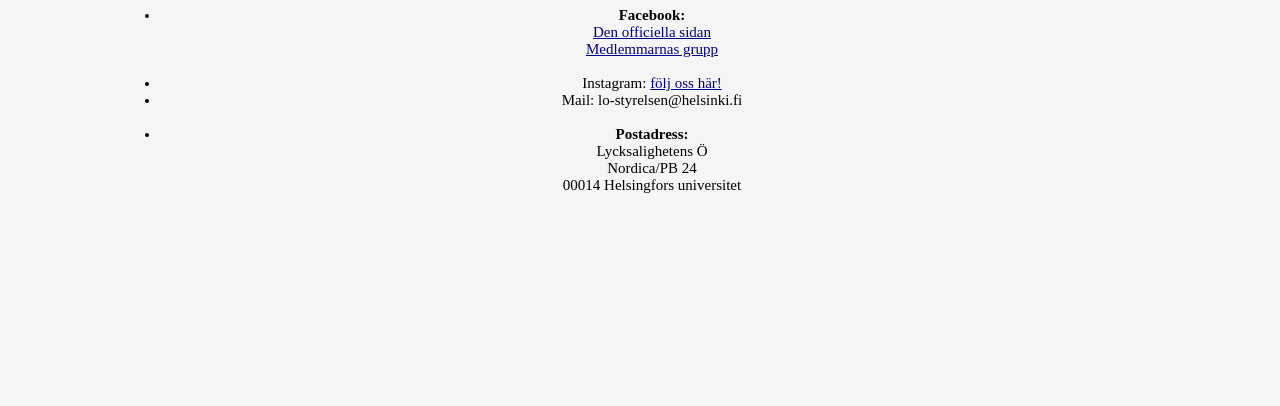
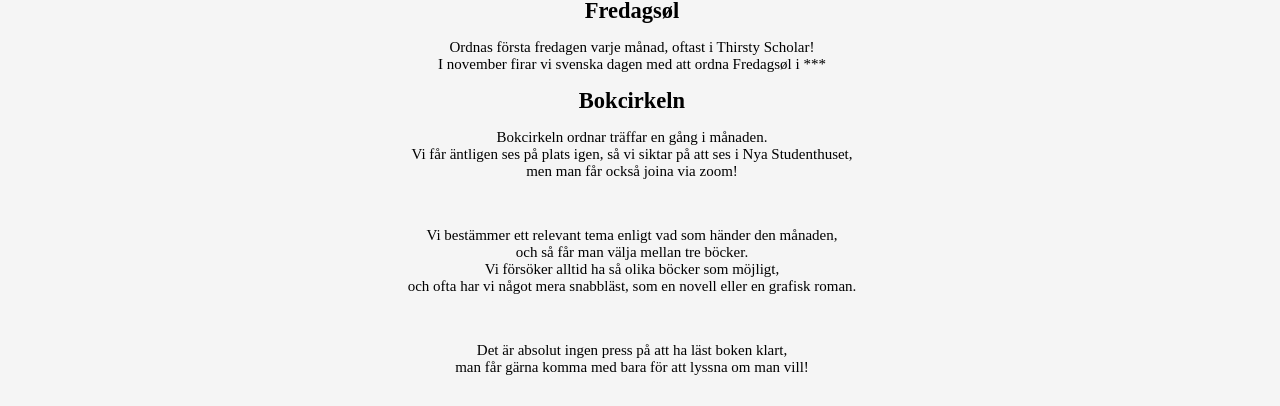
Before and after one commit to neinyz/cartoon-hero, a plain HTML site: page events.html in a window 1280 px wide. Shown: the part 453-859 px from the top of the page. Before the commit the page ends 800 px from the top, so only its background shows below. Drawn offline with Linux system fonts and the light colour scheme.

Commit message:
fixed buttons and wrote bokcirkeln

```diff
--- a/css/lo_styles.css
+++ b/css/lo_styles.css
@@ -48,7 +48,7 @@
 footer{
     text-align: center;
 }
-button {
+.button {
     background-color: whitesmoke;
     color: black;
     font-size: 16px;
@@ -57,7 +57,7 @@
     padding: 12px 28px;
     transition-duration: 0.4s;
 }
-button:hover {
+.button:hover {
     background-color: #0e149a; /*dark blue*/
     color: whitesmoke;
 }
--- a/events.html
+++ b/events.html
@@ -1,7 +1,7 @@
 <!DOCTYPE html>
 <html>
     <head>
-        <title>Evenemang | Lycksalighetens Ö</title>
+        <title>Evenemang | Lycksalighetens Ö r.f</title>
         <link rel="icon" href="img/lo_stor_profil.jpg">
         <link rel="stylesheet" type="text/css" href="css/lo_styles.css">
     </head>
@@ -12,20 +12,22 @@
         </header>
         <main>
             <!--add gångna, kommande & recurring events-->
-            <h1>Evenemang</h1>
-            <ul>
-                <li><b>Facebook:</b><br>
-                <a target="_blank" href="https://facebook.com/lycksalighetenso">Den officiella sidan</a><br>
-                <a target="_blank" href="https://www.facebook.com/groups/419776044742113">Medlemmarnas grupp</a></li><br>
+            <h2>Evenemang</h2>
 
-                <li>Instagram: <a target="_blank" href="https://instagram.com/lycksalighetenso">följ oss här!</a></li>
-                <li>Mail: lo-styrelsen@helsinki.fi</li><br>
+            <h1>Fredagsøl</h1>
+            <p>Ordnas första fredagen varje månad, oftast i Thirsty Scholar!<br>
+            I november firar vi svenska dagen med att ordna Fredagsøl i ***</p>
 
-                <li><b>Postadress:</b><br>
-                    Lycksalighetens Ö<br>
-                    Nordica/PB 24<br>
-                    00014 Helsingfors universitet</li>
-            </ul>
+            <h1>Bokcirkeln</h1>
+            <p>Bokcirkeln ordnar träffar en gång i månaden.<br>
+                Vi får äntligen ses på plats igen, så vi siktar på att ses i Nya Studenthuset,<br>
+                men man får också joina via zoom!</p><br>
+             <p>Vi bestämmer ett relevant tema enligt vad som händer den månaden,<br>
+                 och så får man välja mellan tre böcker.<br>
+                Vi försöker alltid ha så olika böcker som möjligt,<br>
+                och ofta har vi något mera snabbläst, som en novell eller en grafisk roman.<br></p>
+                <br><p>Det är absolut ingen press på att ha läst boken klart,<br>
+                man får gärna komma med bara för att lyssna om man vill!</p>
         </main>
     </body>
 </html>
```
Also changed, not shown: index.html (+4 -4 lines).
